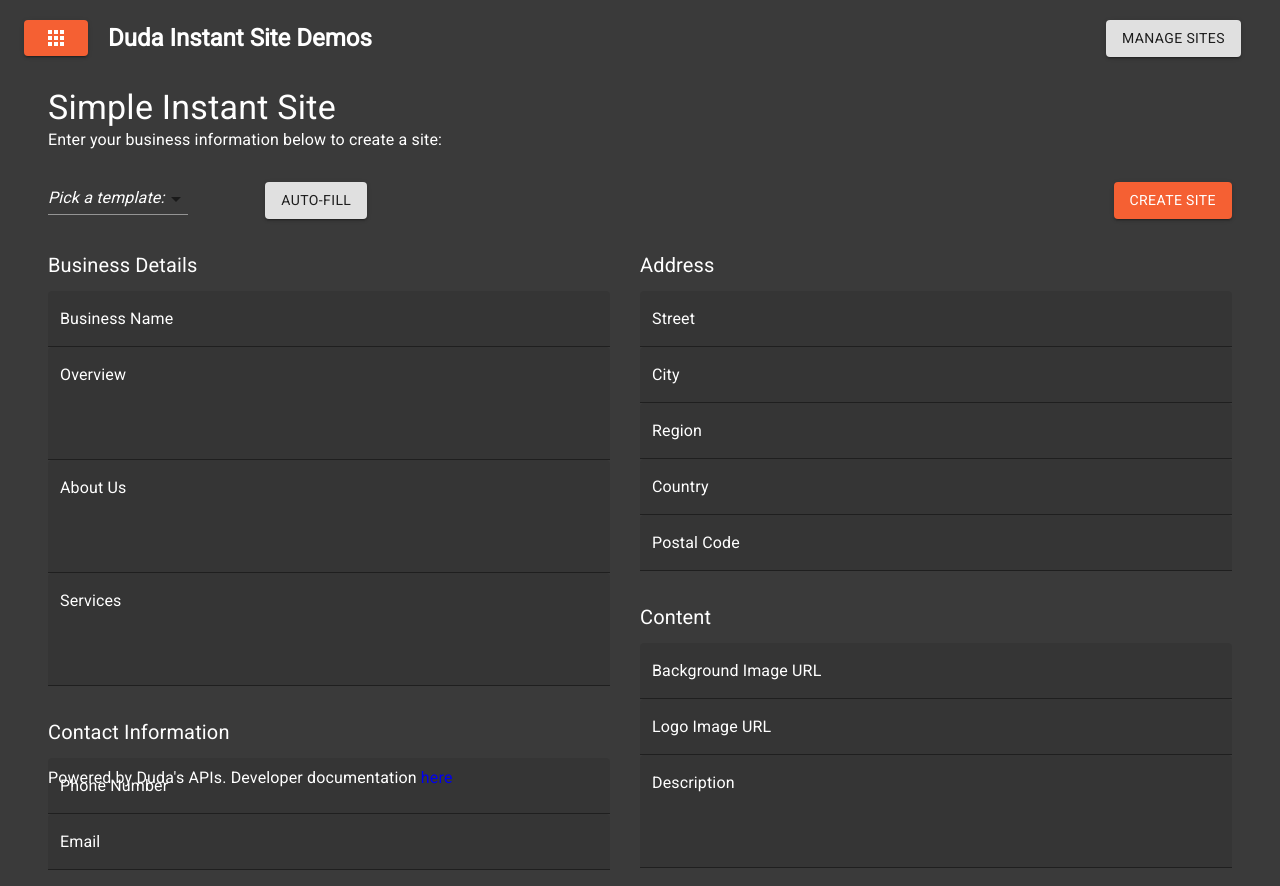
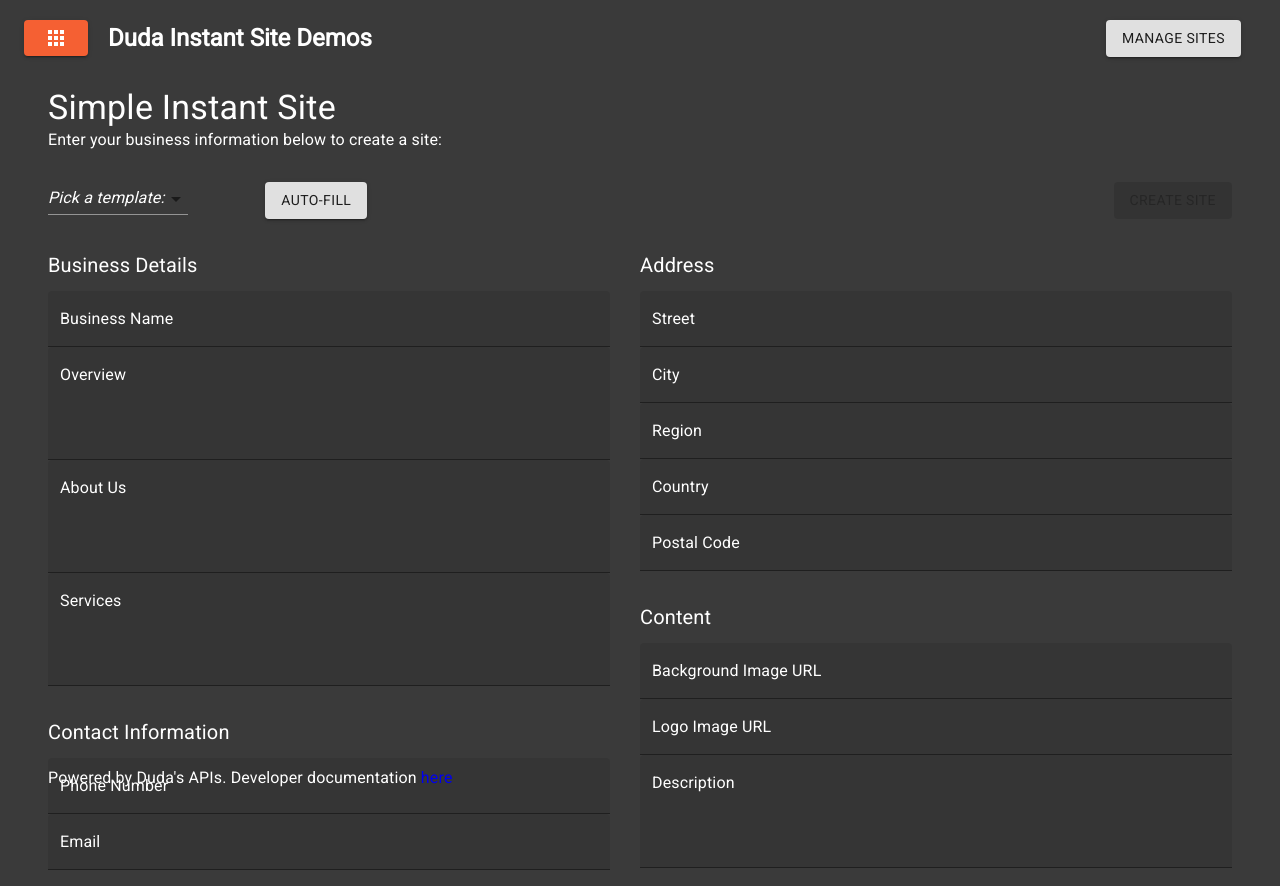
Before and after one commit to DudaDev/duda-instant-site-demo, a React (Create React App) app in the folder frontend/: page /simple in a window 1280 px wide. Shown: the top 886 px of the page. Built offline with nearby package versions, Linux system fonts and the light colour scheme.

Commit message:
componentization

```diff
--- a/frontend/src/Components/Flows/SimpleInstantSite/SimpleInstantSiteFlow.jsx
+++ b/frontend/src/Components/Flows/SimpleInstantSite/SimpleInstantSiteFlow.jsx
@@ -40,6 +40,7 @@ function SimpleInstantSiteFlow() {
   })
 
   function handleChange(event) {
+    console.log(event)
     const target = event.target
     const value = target.value
     const name = target.name
@@ -142,7 +143,6 @@ function SimpleInstantSiteFlow() {
         setErrored(true)
         setStatus(error)
       })
-
   }
 
   function autofill() {
--- a/frontend/src/Components/Flows/SimpleInstantSite/SimpleSiteControls.jsx
+++ b/frontend/src/Components/Flows/SimpleInstantSite/SimpleSiteControls.jsx
@@ -1,11 +1,11 @@
 import 'fontsource-roboto'
 const { Grid,
-    Button,
-ButtonGroup } = require("@material-ui/core")
+      Button,
+ ButtonGroup } = require("@material-ui/core")
 
 
 function SimpleSiteControls(props) {
-    if (props.updating) {
+    if (props.siteCreated) {
         return (
             <Grid container>
                 <Grid item xs={12} style={{ marginTop: '30px' }}>
@@ -21,7 +21,7 @@ function SimpleSiteControls(props) {
             <Grid container>
                 <Grid item xs={8}></Grid>
                 <Grid item xs={4} style={{ marginTop: '30px' }}>
-                    <Button onClick={props.handleSubmit} variant="contained" color="primary" disabled={!props.completed} style={{ float: 'right' }}>Create Site</Button>
+                    <Button onClick={props.handleSubmit} variant="contained" color="primary" disabled={props.completed && !props.updating} style={{ float: 'right' }}>Create Site</Button>
                 </Grid>
             </Grid>
         )
--- a/frontend/src/Components/Flows/SimpleInstantSite/SimpleTemplateSelector.jsx
+++ b/frontend/src/Components/Flows/SimpleInstantSite/SimpleTemplateSelector.jsx
@@ -4,7 +4,7 @@ const { Select, MenuItem } = require("@material-ui/core")
 
 function SimpleTemplateSelector(props) {
     return (
-        <Select onChange={props.handleChange} name="templateId" defaultValue='0'>
+        <Select onClick={props.handleChange} name="templateId" defaultValue='0'>
             <MenuItem value='0' color="secondary"><em>Pick a template:</em></MenuItem>
             <MenuItem value='1013306' color="secondary">Creative Portfolio</MenuItem>
             <MenuItem value='1008302' color="secondary">Ice Cream Shop</MenuItem>
```
